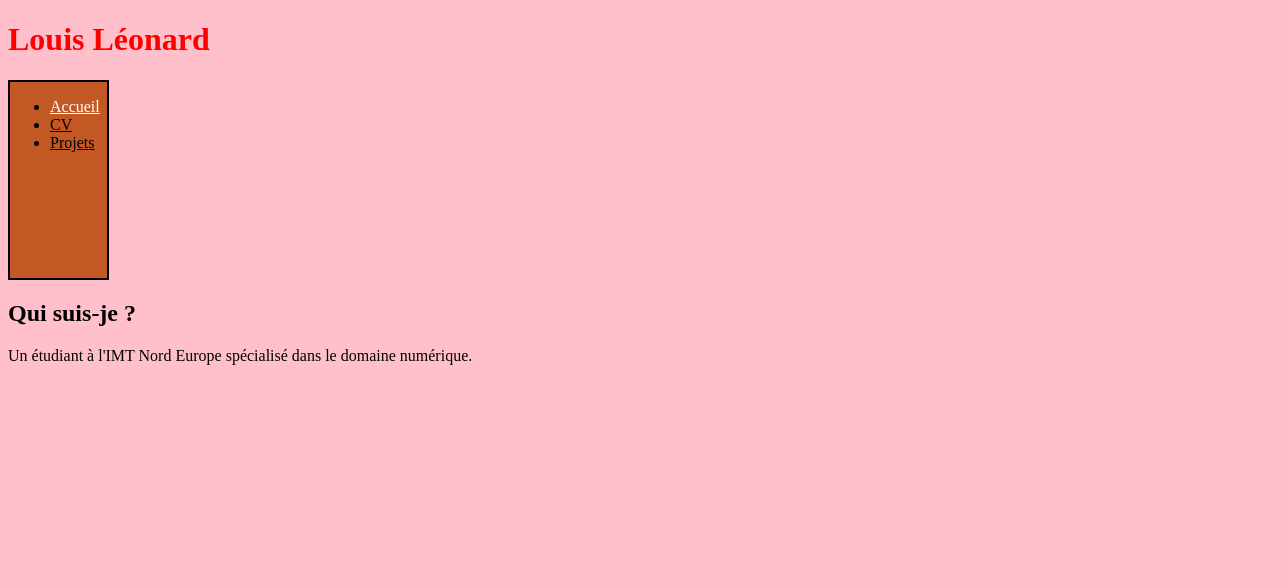
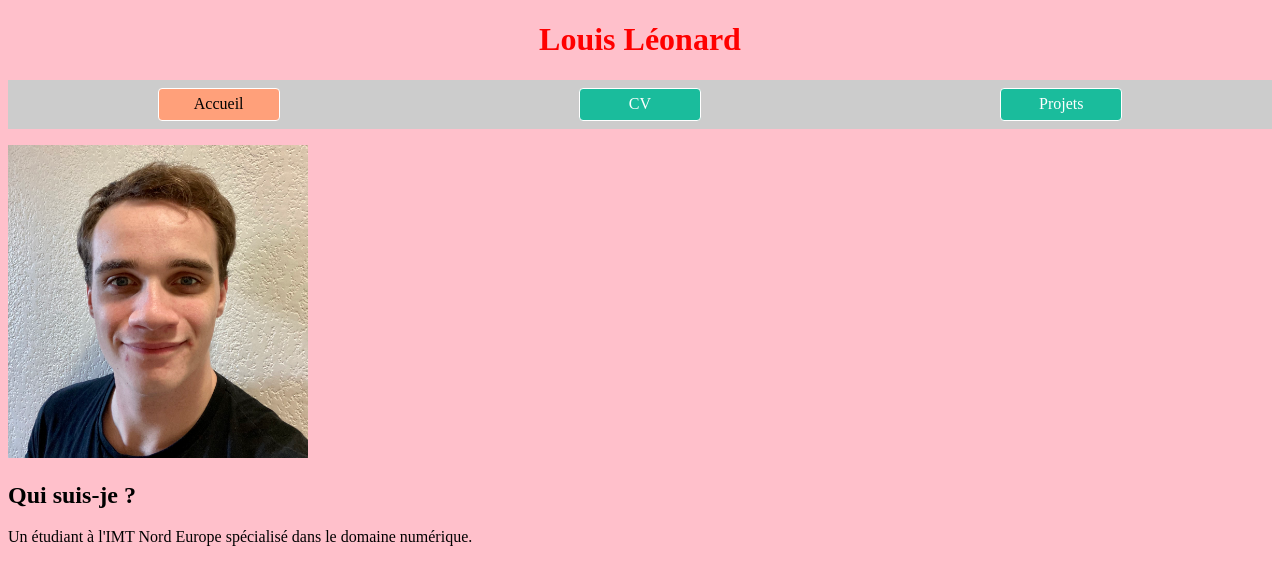
Before and after one commit to LouisLeonardIMT/IDAW, a PHP site: page / in a window 1280 px wide. Shown: the top 585 px of the page. Run offline with PHP 8.4, Linux system fonts and the light colour scheme.

Commit message:
Ajout menu horizontal

```diff
--- a/SiteProV1/index.html
+++ b/SiteProV1/index.html
@@ -16,6 +16,7 @@
         </ul>
         </nav>
 </div>
+<img src="photo-Louis.jpg" alt="Une photo de moi." width="300px">
 <h2>Qui suis-je ?</h2>
 <p>Un étudiant à l'IMT Nord Europe spécialisé dans le domaine numérique.</p>
 </body>
--- a/SiteProV1/style.css
+++ b/SiteProV1/style.css
@@ -1,20 +1,25 @@
-.container{
-    display: flex;
-    flex-wrap: wrap;
-    align-items: center;
-    justify-content: center;
-    align-content: center;
-    background-color: rgb(196  , 88, 36);
-    width: 8%;
-    height: 200px;
-    border: 2px solid black;
-    box-sizing: border-box;
-    flex-direction: row;
+.menu ul {
+    display: flex;                /* Transformation en flexbox */
+    padding:0;                    /* Suppression des marges internes */
+    background-color: #ccc;       /* Ajout de la couleur d'arrière-plan */
+    justify-content: space-around;/* Alignements des liens dans le menu */
 }
+.menu ul li {
+    list-style-type: none ;       /* Suppression des puces */
 
-.menu{
-    width: 100%;
-    height: 100%;
+}
+.menu ul a {
+    display:block;                /* Transformation en block */
+    min-width: 120px;             /* Largeur minimale des liens */
+
+    margin: 0.5rem;               /* Marges externes */
+    padding: 0.4rem 0;            /* Marges internes */
+    text-align: center;           /* Centrage du texte */
+    background-color: #1ABC9C;    /* Arrière-plan */
+    color: #fff;                  /* Couleur du texte */
+    text-decoration: none;        /* Suppression du soulignement */
+    border: 1px solid #fff;       /* Ajout d'une bordure */
+    border-radius: 4px;           /* Arrondis des bordures */
 }
 
 a{
@@ -22,11 +27,14 @@ a{
 }
 
 #currentpage{
-    color: white;
+    color: black;
+    background-color: lightsalmon;
 }
 
 h1{
+    display: flex;
     color: red;
+    justify-content: center;
 }
 
 body{
```
Also changed, not shown: SiteProV1/photo-Louis.jpg (added).
